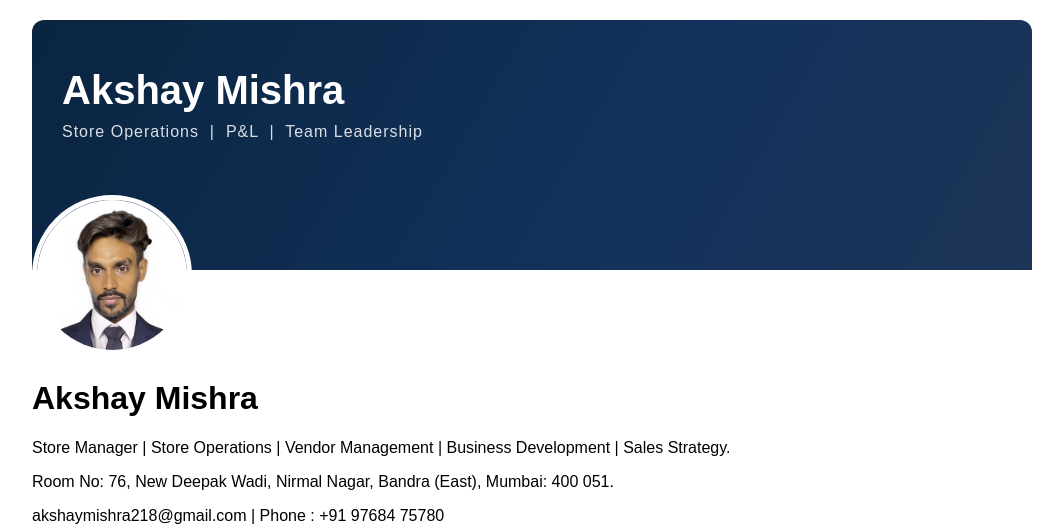
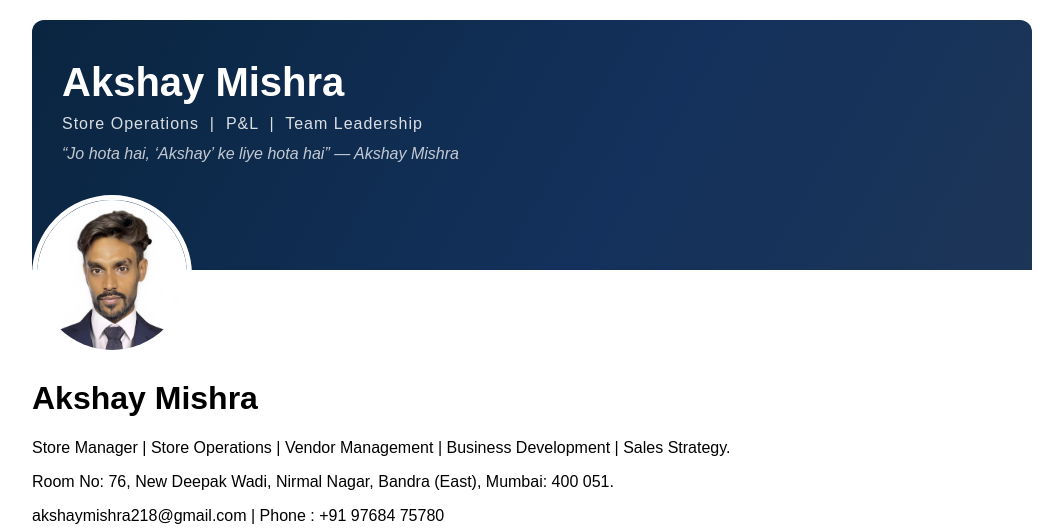
Before and after one commit to akshaymishra218-code/resume, a plain HTML site: page index.html in a window 1280 px wide. Shown: the top 528 px of the page, without its empty margins (108-1171 px from the left). Drawn offline with Linux system fonts and the light colour scheme.

Commit message:
Add personal quote to site banner

```diff
--- a/index.html
+++ b/index.html
@@ -69,7 +69,7 @@
             margin-bottom: -75px;
             display: flex;
             flex-direction: column;
-            padding: 48px 30px;
+            padding: 40px 30px;
             box-sizing: border-box;
         }
 
@@ -85,6 +85,13 @@
             font-size: 16px;
             letter-spacing: 1px;
             margin: 10px 0 0 0;
+        }
+
+        .banner-quote {
+            color: rgba(255, 255, 255, 0.75);
+            font-size: 16px;
+            font-style: italic;
+            margin: 12px 0 0 0;
         }
 
         /* Update your existing photo style to give it that white border overlap look */
@@ -172,6 +179,7 @@
     <div class="banner">
         <p class="banner-name">Akshay Mishra</p>
         <p class="banner-tagline">Store Operations &nbsp;|&nbsp; P&amp;L &nbsp;|&nbsp; Team Leadership</p>
+        <p class="banner-quote">“Jo hota hai, ‘Akshay’ ke liye hota hai” — Akshay Mishra</p>
     </div>
 
     <div class="header-container">
```
